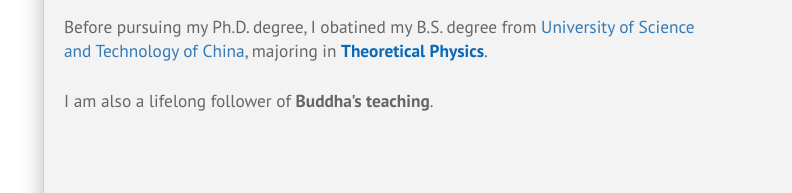
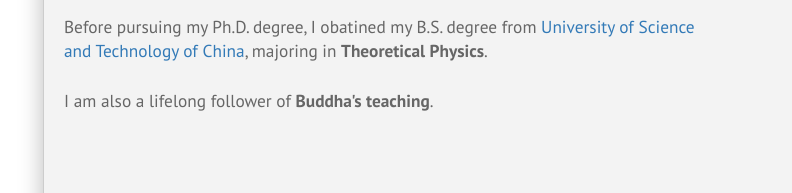
Before and after one commit to BigRunTheory/Personal-Webpage, a plain HTML site: page index.html in a window 1280 px wide. Shown: the part 315-508 px from the top of the page, 97-889 px from the left. Drawn offline with nearby package versions, Linux system fonts and the light colour scheme; no server answers.

Commit message:
11/1/23_3

```diff
--- a/index.html
+++ b/index.html
@@ -36,7 +36,7 @@
                                 </div>
                                 <br><br>
                                 <div class="txt">
-                                    Before pursuing my Ph.D. degree, I obatined my B.S. degree from <span class="select-wrapper"><a target="_blank" href="https://en.ustc.edu.cn/">University of Science and Technology of China</a></span>, majoring in <span class="ttl">Theoretical Physics</span>.
+                                    Before pursuing my Ph.D. degree, I obatined my B.S. degree from <span class="select-wrapper"><a target="_blank" href="https://en.ustc.edu.cn/">University of Science and Technology of China</a></span>, majoring in <b>Theoretical Physics</b>.
                                 </div>
                                 <br><br>
                                 <div class="txt">
```
